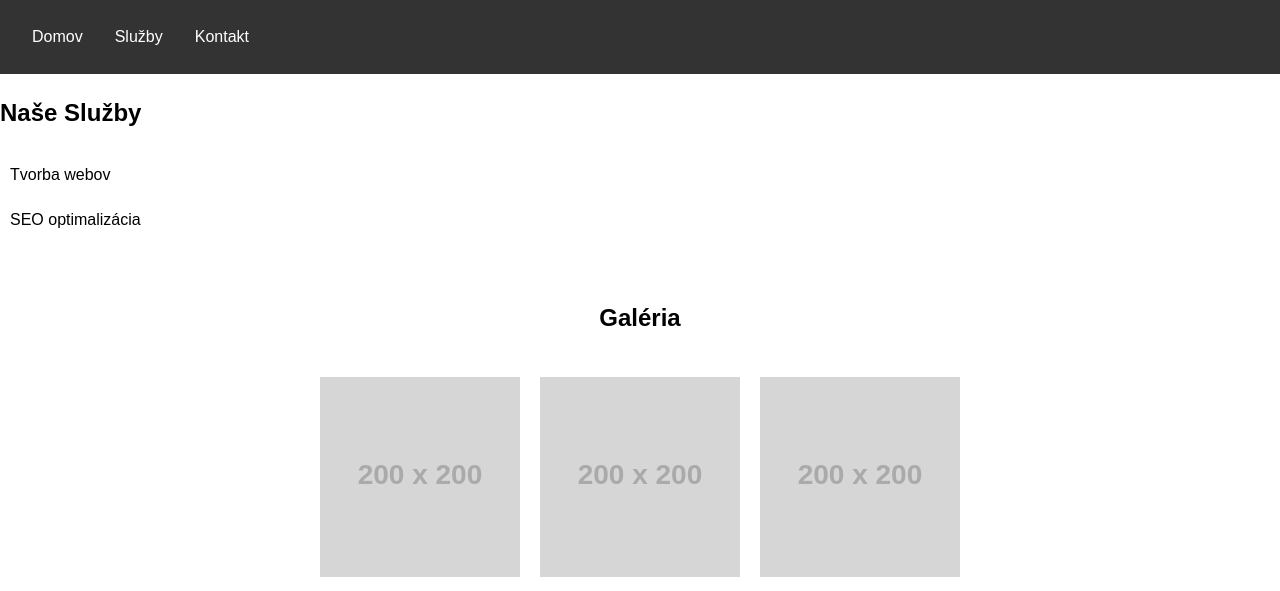
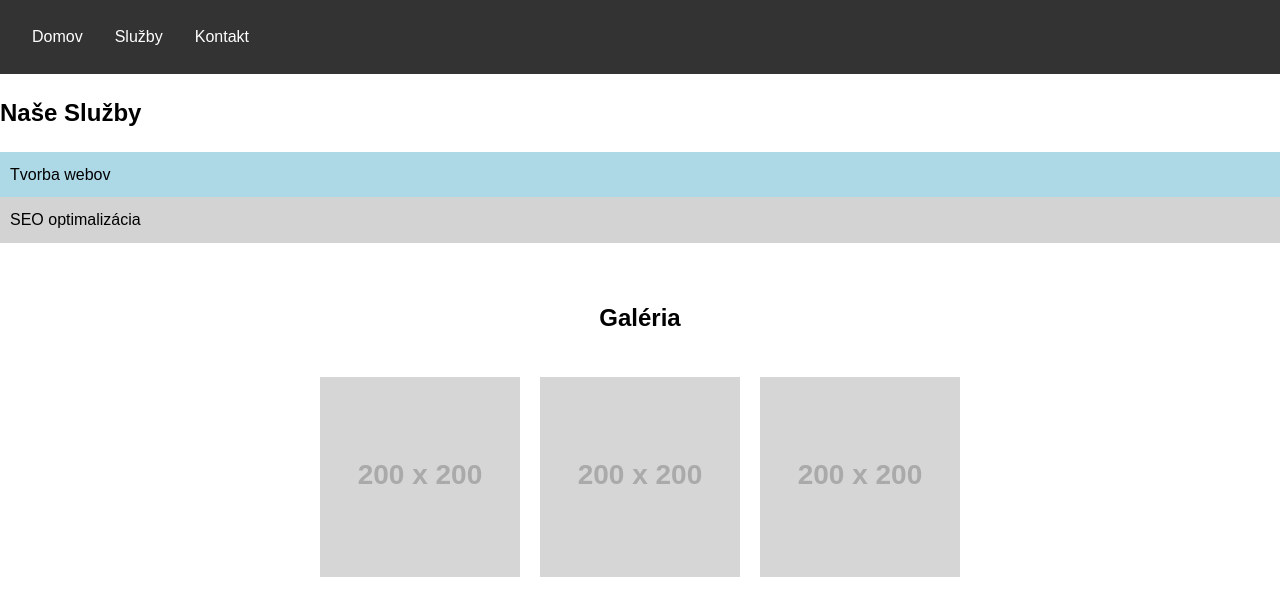
Before and after one commit to Openlab-2-2023/Majak23, a plain HTML site: page docs/galery.html in a window 1280 px wide. Shown: the top 591 px of the page. Drawn offline with Linux system fonts and the light colour scheme; placeholder pictures from the web are drawn by us.

Commit message:
Galeeria 2

```diff
--- a/docs/galery.css
+++ b/docs/galery.css
@@ -57,6 +57,14 @@ body {
 
 #services li {
     padding: 10px;
+}
+
+#services li:first-child {
+    background-color: lightblue;
+}
+
+#services li:nth-child(2) {
+    background-color: lightgray;
 }
 
 #gallery {
```
